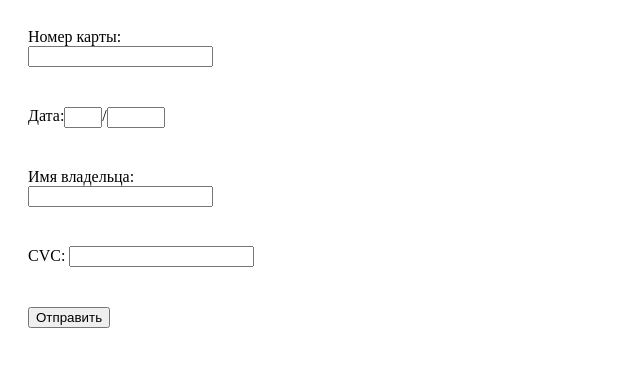
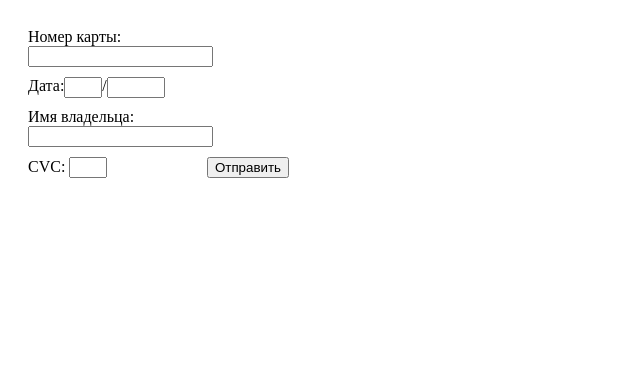
Before and after one commit to katsimoto/solid-octo-dollop, a plain HTML site: page dist/index.html in a window 1280 px wide. Shown: the whole page, without its empty margins (0-640 px from the left). Drawn offline with Linux system fonts and the light colour scheme.

Commit message:
css changes

```diff
--- a/dist/index.css
+++ b/dist/index.css
@@ -2,7 +2,7 @@
     display: flex;
     flex-direction: column;
     width: 270px;
-    height: 300px;
+    height: 150px;
     padding: 20px;
     justify-content: space-between;
     align-items: baseline;
@@ -19,14 +19,23 @@ input[type=number] {
     -moz-appearance: textfield;
 }
 
-.date {
+.inline {
     display: flex;
 }
 
-#dateMonth {
+.spaceBetween {
+    width: 100%;
+    justify-content: space-between;
+}
+
+#dateMonth, #cvc {
     width: 30px;
 }
 
 #dateYear {
     width: 50px;
 }
+
+button {
+    margin-right: 9px;
+}
--- a/dist/index.html
+++ b/dist/index.html
@@ -12,7 +12,7 @@
             Номер карты:
             <input id="card-number" name="bank" type="number"/>
         </label>
-        <div class="date">
+        <div class="inline">
             Дата:
         <label><input id="dateMonth" type="number" name="dateMonth" /></label>/
         <label><input id="dateYear" type="number" name="dateYear"/></label>
@@ -21,6 +21,7 @@
             Имя владельца:
             <input id="card-member" />
         </label>
+        <div class="inline spaceBetween">
         <label>
             CVC:
             <input type="number" name="cvc" id="cvc"/>
@@ -28,6 +29,7 @@
         <button name="name" type="submit">
             Отправить
         </button>
+        </div>
     </form>
     <script src="index.js"></script>
 </body>
```
